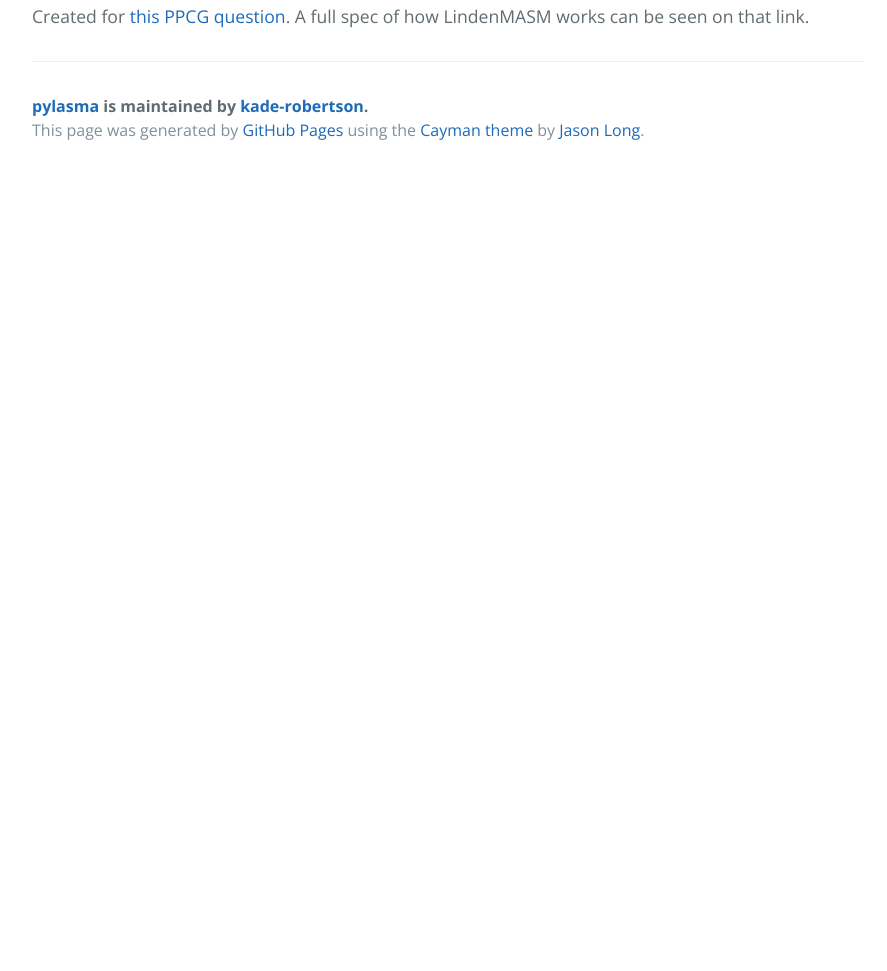
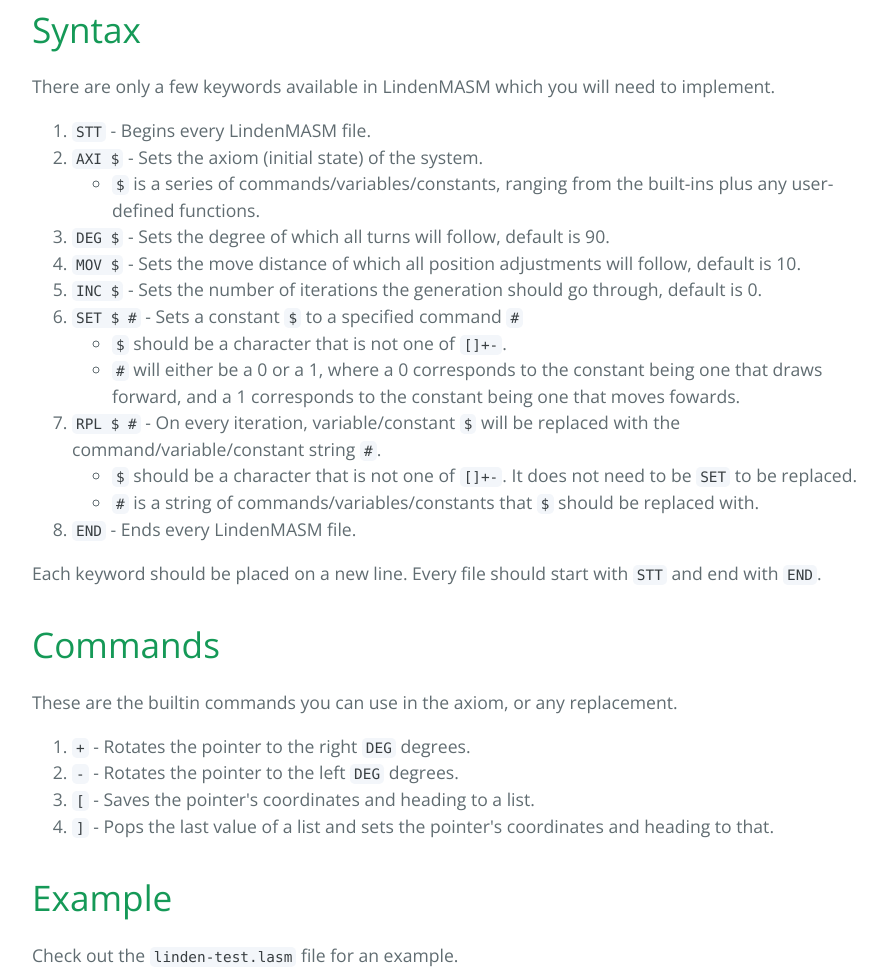
Before and after one commit to kade-robertson/pylasma, a plain HTML site: page index.html in a window 1280 px wide. Shown: the part 412-1383 px from the top of the page, without its empty margins (192-1079 px from the left). Before the commit the page ends 800 px from the top, so only its background shows below. Drawn offline with nearby package versions, Linux system fonts and the light colour scheme.

Commit message:
Create gh-pages branch via GitHub

```diff
--- a/index.html
+++ b/index.html
@@ -19,7 +19,74 @@
     </section>
 
     <section class="main-content">
-      <p>Created for <a href="http://meta.codegolf.stackexchange.com/a/5558/38417">this PPCG question</a>. A full spec of how LindenMASM works can be seen on that link.</p>
+      <h1>
+<a id="syntax" class="anchor" href="#syntax" aria-hidden="true"><span class="octicon octicon-link"></span></a>Syntax</h1>
+
+<p>There are only a few keywords available in LindenMASM which you will need to implement.</p>
+
+<ol>
+<li>
+<code>STT</code> - Begins every LindenMASM file.</li>
+<li>
+<code>AXI $</code> - Sets the axiom (initial state) of the system.
+
+<ul>
+<li>
+<code>$</code> is a series of commands/variables/constants, ranging from the built-ins plus any user-defined functions.</li>
+</ul>
+</li>
+<li>
+<code>DEG $</code> - Sets the degree of which all turns will follow, default is 90.</li>
+<li>
+<code>MOV $</code> - Sets the move distance of which all position adjustments will follow, default is 10.</li>
+<li>
+<code>INC $</code> - Sets the number of iterations the generation should go through, default is 0.</li>
+<li>
+<code>SET $ #</code> - Sets a constant <code>$</code> to a specified command <code>#</code>
+
+<ul>
+<li>
+<code>$</code> should be a character that is not one of <code>[]+-</code>.</li>
+<li>
+<code>#</code> will either be a 0 or a 1, where a 0 corresponds to the constant being one that draws forward, and a 1 corresponds to the constant being one that moves fowards.</li>
+</ul>
+</li>
+<li>
+<code>RPL $ #</code> - On every iteration, variable/constant <code>$</code> will be replaced with the command/variable/constant string <code>#</code>.
+
+<ul>
+<li>
+<code>$</code> should be a character that is not one of <code>[]+-</code>. It does not need to be <code>SET</code> to be replaced.</li>
+<li>
+<code>#</code> is a string of commands/variables/constants that <code>$</code> should be replaced with.</li>
+</ul>
+</li>
+<li>
+<code>END</code> - Ends every LindenMASM file.</li>
+</ol>
+
+<p>Each keyword should be placed on a new line. Every file should start with <code>STT</code> and end with <code>END</code>.</p>
+
+<h1>
+<a id="commands" class="anchor" href="#commands" aria-hidden="true"><span class="octicon octicon-link"></span></a>Commands</h1>
+
+<p>These are the builtin commands you can use in the axiom, or any replacement.</p>
+
+<ol>
+<li>
+<code>+</code> - Rotates the pointer to the right <code>DEG</code> degrees.</li>
+<li>
+<code>-</code> - Rotates the pointer to the left <code>DEG</code> degrees.</li>
+<li>
+<code>[</code> - Saves the pointer's coordinates and heading to a list.</li>
+<li>
+<code>]</code> - Pops the last value of a list and sets the pointer's coordinates and heading to that.</li>
+</ol>
+
+<h1>
+<a id="example" class="anchor" href="#example" aria-hidden="true"><span class="octicon octicon-link"></span></a>Example</h1>
+
+<p>Check out the <code>linden-test.lasm</code> file for an example.</p>
 
       <footer class="site-footer">
         <span class="site-footer-owner"><a href="https://github.com/kade-robertson/pylasma">pylasma</a> is maintained by <a href="https://github.com/kade-robertson">kade-robertson</a>.</span>
```
Also changed, not shown: params.json (+1 -1 lines).
